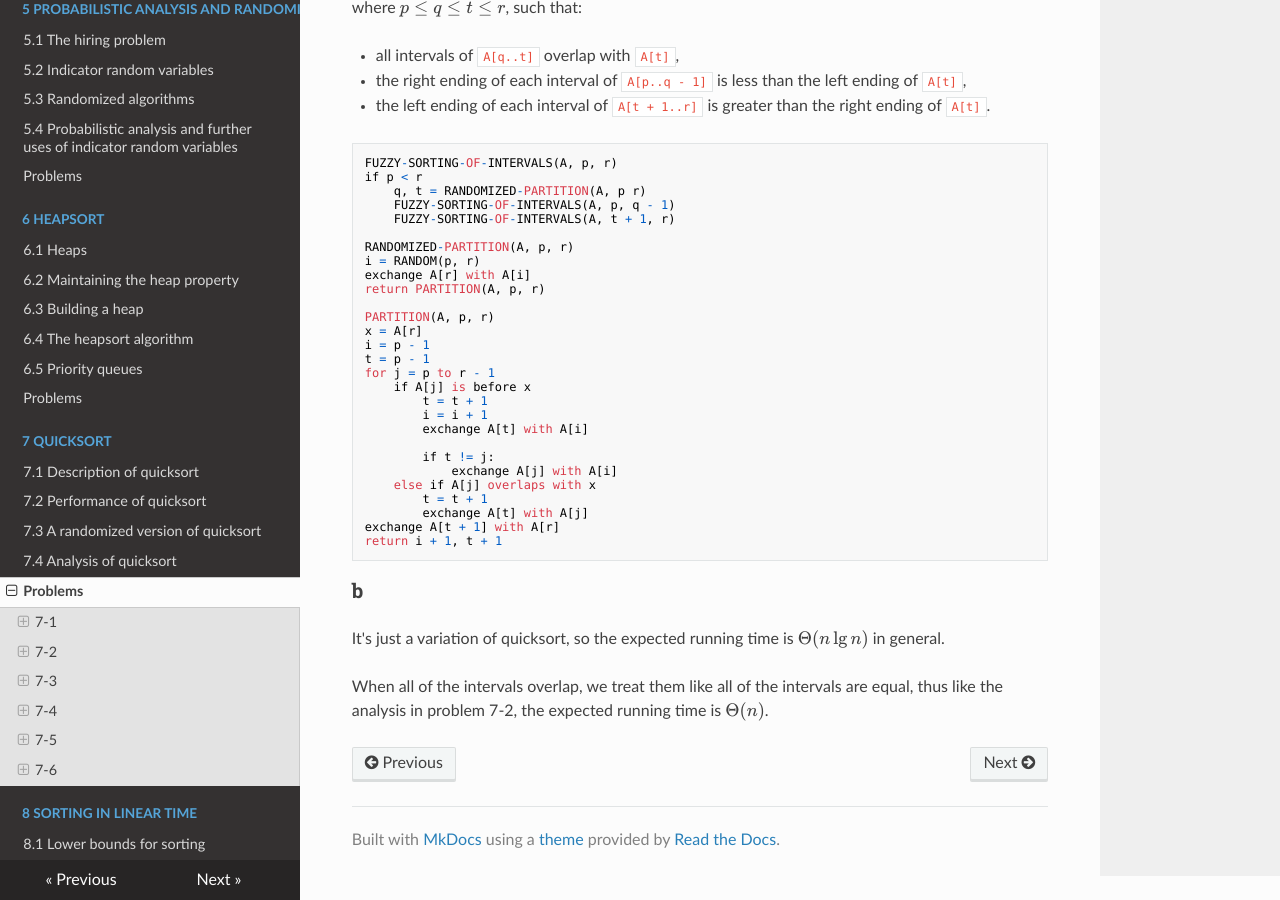
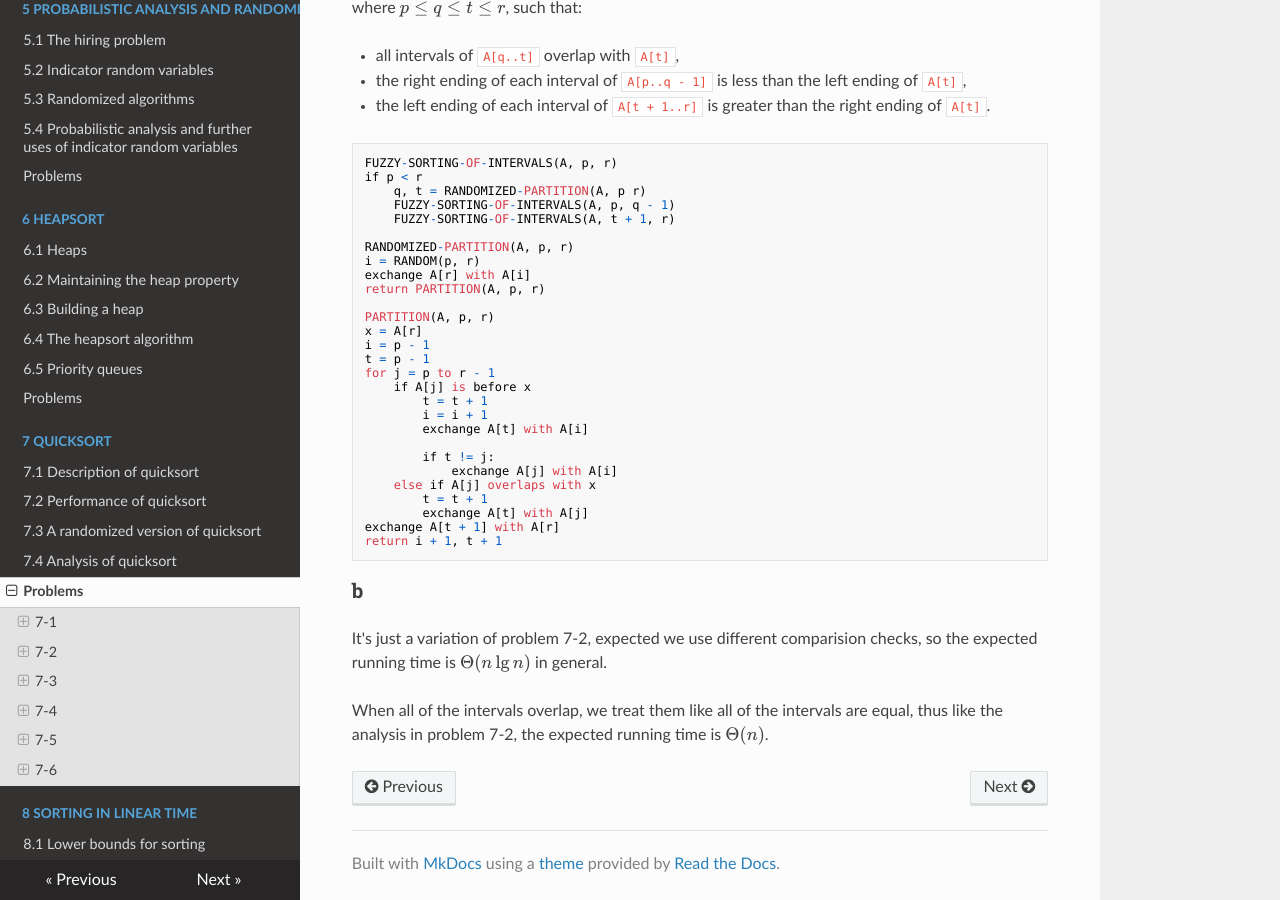
Before and after one commit to Frederick-S/Introduction-to-Algorithms-Notes, an MkDocs documentation site: the page built from docs/7-Quicksort/Problems.md, in a window 1280 px wide and 900 px high, scrolled down 8868 px. Built offline with MkDocs 1.6.1, drawn with Linux system fonts in a browser that asks for light colours; nearby versions of some CDN libraries; formulas are drawn with MathJax 3; old or Windows-style settings are respelled for this version of MkDocs.

Commit message:
Update Problems.md

````diff
--- a/docs/7-Quicksort/Problems.md
+++ b/docs/7-Quicksort/Problems.md
@@ -334,6 +334,6 @@ return i + 1, t + 1
 ```
 
 ### b
-It's just a variation of quicksort, so the expected running time is $\Theta(n\lg{n})$ in general.
+It's just a variation of problem 7-2, expected we use different comparision checks, so the expected running time is $\Theta(n\lg{n})$ in general.
 
 When all of the intervals overlap, we treat them like all of the intervals are equal, thus like the analysis in problem 7-2, the expected running time is $\Theta(n)$.
````
